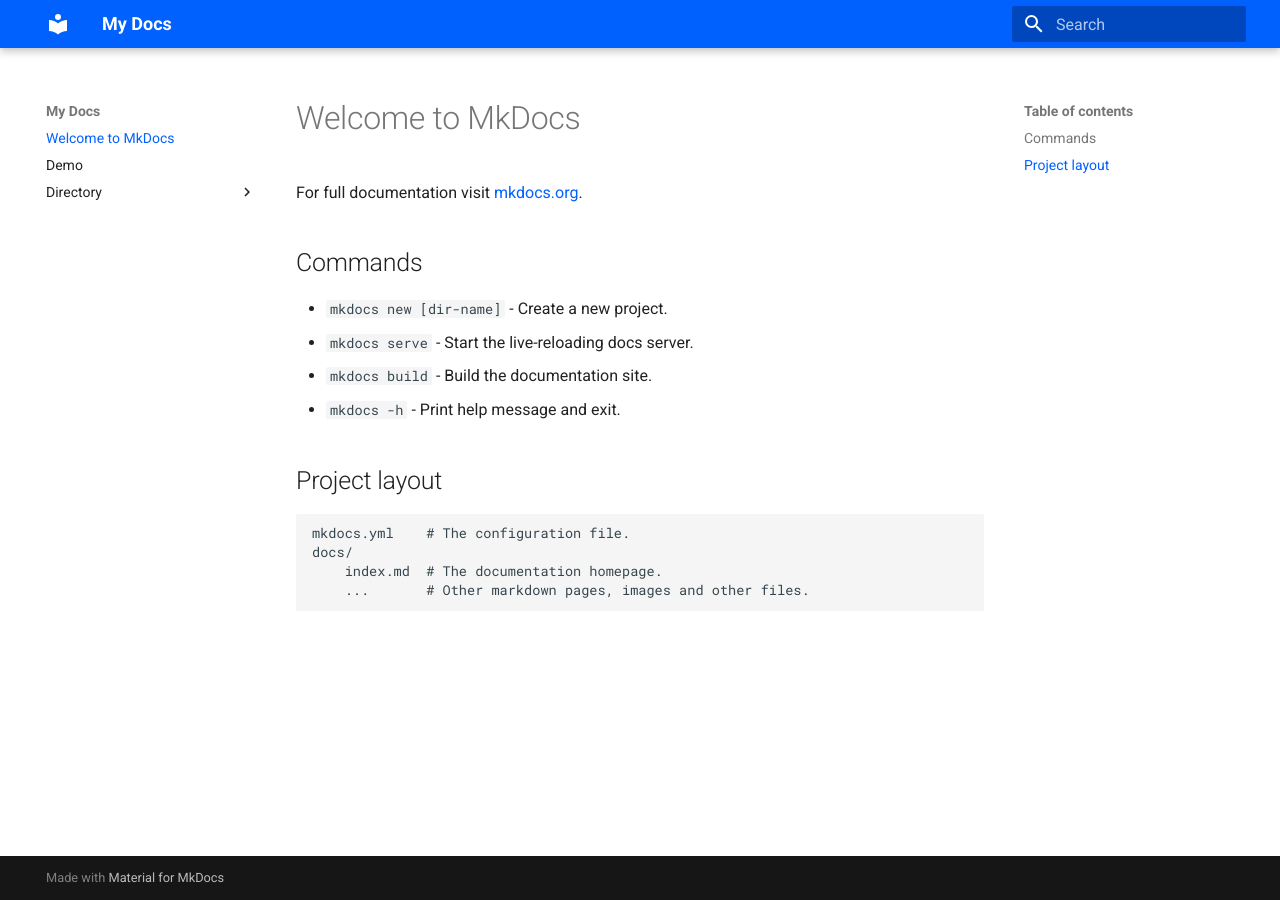
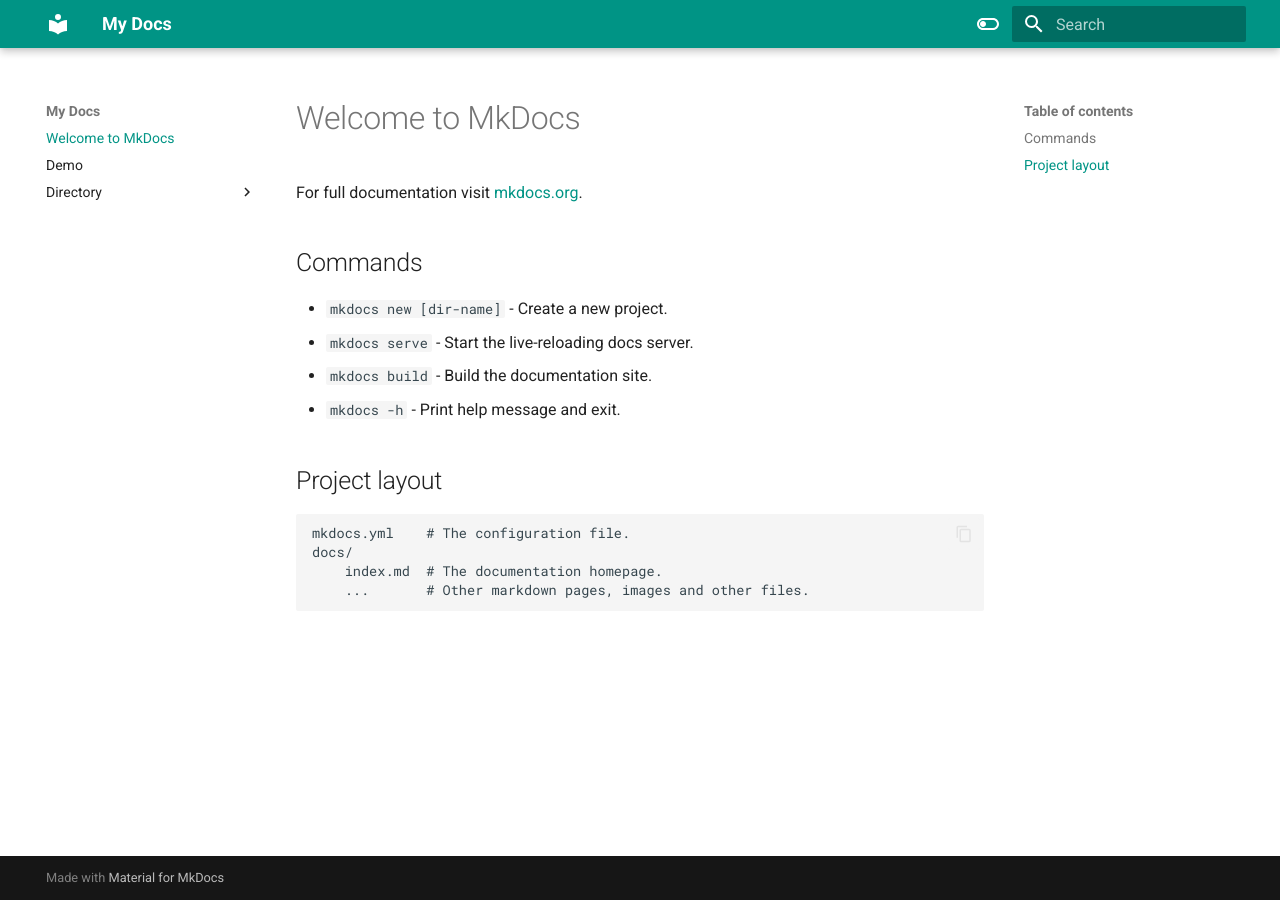
Before and after one commit to ssaitho/mkdocs_sample, an MkDocs documentation site: the page built from docs/index.md, in a window 1280 px wide. Built offline with MkDocs 1.6.1 and Material for MkDocs 9.7.7, drawn with Linux system fonts in a browser that asks for light colours.

Commit message:
オプション追加

```diff
--- a/mkdocs.yml
+++ b/mkdocs.yml
@@ -2,8 +2,21 @@
 
 theme:
   name: material
+  features:
+    - content.code.copy ## コードコピー機能
   palette:
-    primary: custom
+    - scheme: default
+      primary: "teal"
+      accent: "pink"
+      toggle:
+        icon: material/toggle-switch-off-outline
+        name: ダークモードに切り替えます。
+    - scheme: slate
+      primary: "teal"
+      accent: "orange"
+      toggle:
+        icon: material/toggle-switch
+        name: ライトモードに切り替えます。
 
 extra_css:
   - stylesheets/extra.css
```
